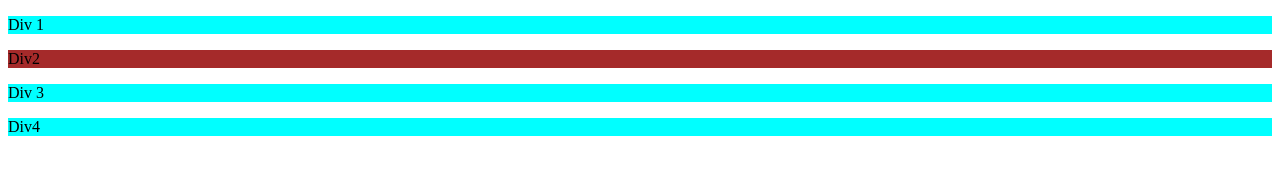
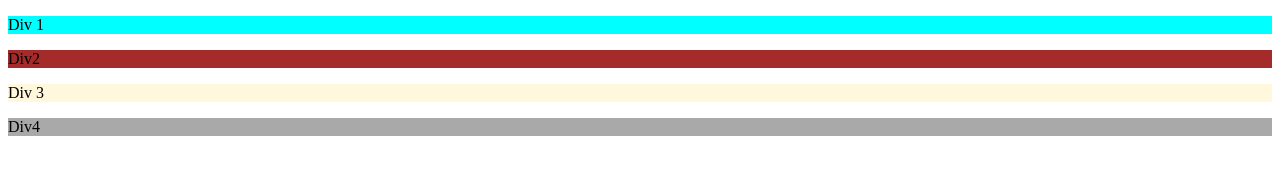
Before and after one commit to mikap2770/day7, a website: page public/menu.html in a window 1280 px wide. Drawn offline with Linux system fonts and the light colour scheme.

Commit message:
ex1-menu done

```diff
--- a/public/css/mystyle.css
+++ b/public/css/mystyle.css
@@ -5,8 +5,8 @@
     background-color:brown;
 }
 #div3{
-    background-color: aqua;
+    background-color:cornsilk;
 }
 #div4{
-    background-color: aqua;
+    background-color:darkgray;
 }
```
